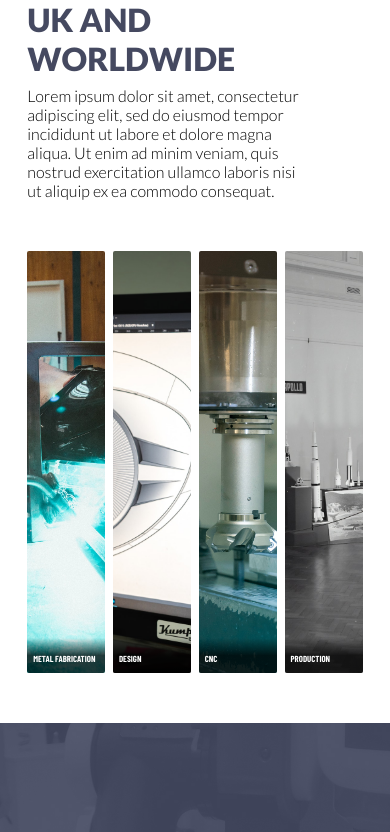
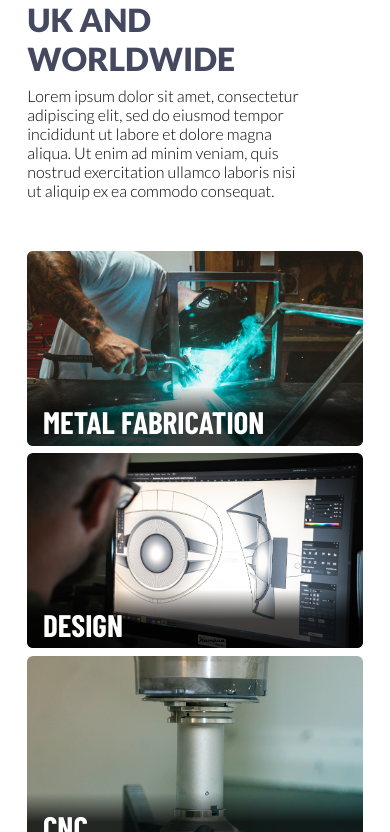
Before and after one commit to DRRobertson9673/Buffalo-Fabrication, a React (Create React App) app: page / in a window 390 px wide. Shown: the part 1168-2000 px from the top of the page. Built offline with nearby package versions, Linux system fonts and the light colour scheme.

Commit message:
made more mobile responsive

```diff
--- a/src/Style/Testimonial.css
+++ b/src/Style/Testimonial.css
@@ -1,6 +1,5 @@
 #testimonialSection {
     height: calc(100vh - 8vw);
-    background-color: blue;
     display: flex;
     background-image: url('../Images/TestimonialBackground.jpg');
     background-position: center;
@@ -80,7 +79,6 @@
     align-content: center;
     align-items: center;
     margin-left: 7vw;
-
 }
 
 .testimonialsTopBottom {
@@ -105,3 +103,21 @@ h3 {
     font-size: 15px;
     font-weight: 300;
 }
+
+@media screen and (orientation:portrait) {
+    #testimonialLogo {
+        display: none;
+    }
+
+    .testimonialsTopBottom {
+padding-left: 0px;
+    }
+
+    .testimonialsEndQuote {
+        margin-right: 7vw;
+    }
+
+    .testimonialQuote {
+        margin-right: 7vw;
+    }
+}
--- a/src/Style/contact.css
+++ b/src/Style/contact.css
@@ -9,9 +9,8 @@
     text-align: center;
     padding-top: 8vh;
     padding-bottom: 3vh;
-    color: var(--buffaloBlue);
-    font-size: 2em;
-    font-weight: 800;
+    padding-left: 0vw;
+    width: 100%;
 }
 
 #contactText h2 {
--- a/src/Style/header.css
+++ b/src/Style/header.css
@@ -68,7 +68,6 @@ nav {
     color: white;
     font-weight: 300;
     font-size: 15px;
-    margin-left: 4vw;
     filter: drop-shadow(1px 1px 0px rgba(69, 73, 96, 0.1));
 }
 
--- a/src/Style/intro.css
+++ b/src/Style/intro.css
@@ -3,7 +3,7 @@
     min-height: calc(100vh - 8vw);
 }
 
-#intro h1 {
+h1 {
     padding-top: 6vh;
     color: var(--buffaloBlue);
     font-size: 2em;
@@ -12,7 +12,7 @@
     padding-left: 7vw;
 }
 
-#intro p {
+p {
     margin-top: 1vh;
     font-weight: 300;
     width: 70%;
@@ -196,21 +196,8 @@ H2 {
 #metalFab {
     z-index: 15;
     min-height: calc(100vh - 8vw);
-}
-
-#metalFab h1 {
-    padding-top: 6vh;
-    color: var(--buffaloBlue);
-    font-size: 2em;
-    font-weight: 800;
-    width: 60%;
-
-}
-
-#metalFab {
     font-weight: 300;
     width: 70%;
-    padding-left: 7vw;
     font-size: 1em;
 }
 
@@ -223,6 +210,7 @@ H2 {
     padding-left: 30px;
     padding-right: 30px;
     margin-top: 1vw;
+    margin-left: 7vw;
     border: 1px solid var(--buffaloBlue);
     background-color: rgb(0, 0, 0, 0);
     transition: all 0.25s;
@@ -236,62 +224,72 @@ H2 {
 #design {
     z-index: 15;
     min-height: calc(100vh - 8vw);
-}
-
-#design h1 {
-    padding-top: 6vh;
-    color: var(--buffaloBlue);
-    font-size: 2em;
-    font-weight: 800;
-    width: 60%;
-
-}
-
-#design {
     font-weight: 300;
     width: 70%;
-    padding-left: 7vw;
     font-size: 1em;
 }
 
 #CNC {
     z-index: 15;
     min-height: calc(100vh - 8vw);
-}
-
-#CNC h1 {
-    padding-top: 6vh;
-    color: var(--buffaloBlue);
-    font-size: 2em;
-    font-weight: 800;
-    width: 60%;
-
-}
-
-#CNC {
     font-weight: 300;
     width: 70%;
-    padding-left: 7vw;
     font-size: 1em;
 }
 
 #production {
     z-index: 15;
     min-height: calc(100vh - 8vw);
+    font-weight: 300;
+    width: 70%;
+    font-size: 1em;
 }
 
-#production h1 {
-    padding-top: 6vh;
-    color: var(--buffaloBlue);
-    font-size: 2em;
-    font-weight: 800;
-    width: 60%;
+@media screen and (orientation:portrait) {
+    #intro {
+        min-height: 1px;
+    }
 
+    #services {
+        grid-template-columns: repeat(1, 1fr);
+        grid-template-rows: repeat(4, 1fr);
+        grid-row-gap: 2vw;
+    }
+
+    .serviceCard {
+        height: 50vw;
+        border-radius: 1.5vw;
+    }
+
+    H2 {
+        font-size: 8vw;
+    }
+
+    #card1Title {
+        padding-left: 4vw;
+        height: 2vw;
+        padding-bottom: 9vw;
+        color: white;
+    }
+
+    #card2Title {
+        padding-left: 4vw;
+        height: 2vw;
+        padding-bottom: 9vw;
+        color: white;
+    }
+
+    #card3Title {
+        padding-left: 4vw;
+        height: 2vw;
+        padding-bottom: 9vw;
+        color: white;
+    }
+
+    #card4Title {
+        padding-left: 4vw;
+        height: 2vw;
+        padding-bottom: 9vw;
+        color: white;
+    }
 }
-
-#production {
-    font-weight: 300;
-    width: 70%;
-    padding-left: 7vw;
-    font-size: 1em;
-}
```
